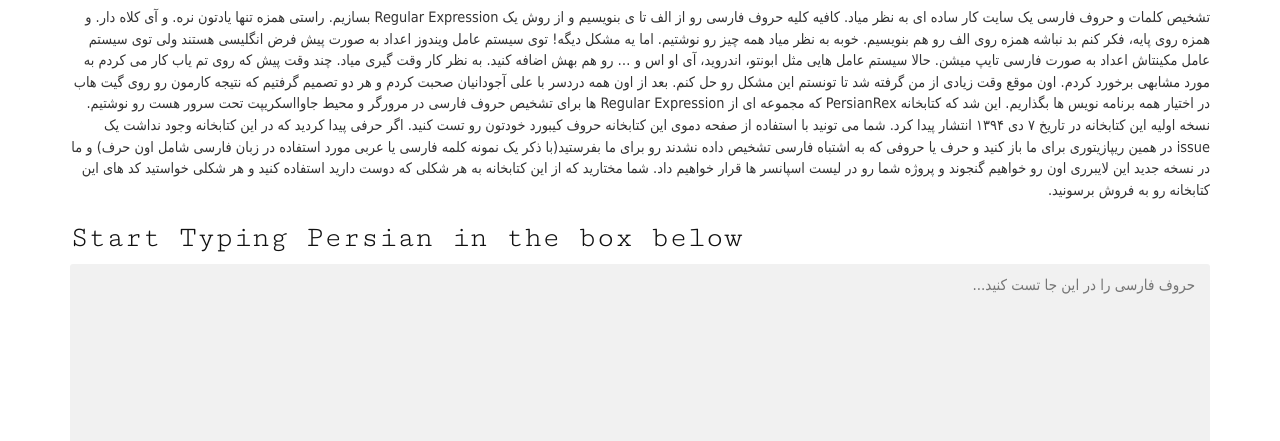
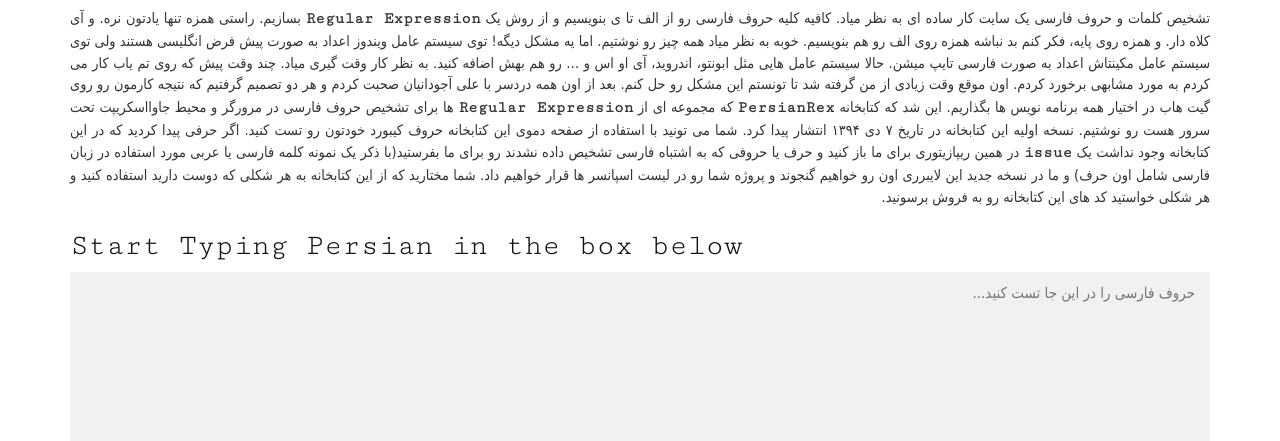
Before and after one commit to ImanMh/persianRex, a website: page index.html in a window 1280 px wide. Shown: the part 656-1097 px from the top of the page. Drawn offline with Linux system fonts and the light colour scheme; a web font is replaced by a local one.

Commit message:
style improvement

```diff
--- a/index.html
+++ b/index.html
@@ -23,9 +23,9 @@
 
   <div class="container">
     <h2>A few words with Persian users of this library</h2>
-    <p class="farsi">
-      تشخیص کلمات و حروف فارسی یک سایت کار ساده ای به نظر میاد. کافیه کلیه حروف فارسی رو از الف تا ی بنویسیم و از روش یک Regular Expression بسازیم. راستی همزه تنها یادتون نره. و آی کلاه دار. و همزه روی پایه، فکر کنم بد نباشه همزه روی الف رو هم بنویسیم. خوبه به نظر میاد همه چیز رو نوشتیم. اما یه مشکل دیگه! توی سیستم عامل ویندوز اعداد به صورت پیش فرض انگلیسی هستند ولی توی سیستم عامل مکینتاش اعداد به صورت فارسی تایپ میشن. حالا سیستم عامل هایی مثل ابونتو،‌ اندروید،‌ آی او اس و … رو هم بهش اضافه کنید. به نظر کار وقت گیری میاد. چند وقت پیش که روی تم یاب کار می کردم به مورد مشابهی برخورد کردم. اون موقع وقت زیادی از من گرفته شد تا تونستم این مشکل رو حل کنم. بعد از اون همه دردسر با علی آجودانیان صحبت کردم و هر دو تصمیم گرفتیم که نتیجه کارمون رو روی گیت هاب در اختیار همه برنامه نویس ها بگذاریم. این شد که کتابخانه PersianRex که مجموعه ای از Regular Expression ها برای تشخیص حروف فارسی در مرورگر و محیط جاوااسکریپت تحت سرور هست رو نوشتیم. نسخه اولیه این کتابخانه در تاریخ ۷ دی ۱۳۹۴ انتشار پیدا کرد.
-شما می تونید با استفاده از صفحه دموی این کتابخانه حروف کیبورد خودتون رو تست کنید. اگر حرفی پیدا کردید که در این کتابخانه وجود نداشت یک issue در همین ریپازیتوری برای ما باز کنید و حرف یا حروفی که به اشتباه فارسی تشخیص داده نشدند رو برای ما بفرستید(با ذکر یک نمونه کلمه فارسی یا عربی مورد استفاده در زبان فارسی شامل اون حرف) و ما در نسخه جدید این لایبرری اون رو خواهیم گنجوند و پروژه شما رو در لیست اسپانسر ها قرار خواهیم داد.
+    <p class="farsi justified">
+      تشخیص کلمات و حروف فارسی یک سایت کار ساده ای به نظر میاد. کافیه کلیه حروف فارسی رو از الف تا ی بنویسیم و از روش یک <span class="en">Regular Expression</span> بسازیم. راستی همزه تنها یادتون نره. و آی کلاه دار. و همزه روی پایه، فکر کنم بد نباشه همزه روی الف رو هم بنویسیم. خوبه به نظر میاد همه چیز رو نوشتیم. اما یه مشکل دیگه! توی سیستم عامل ویندوز اعداد به صورت پیش فرض انگلیسی هستند ولی توی سیستم عامل مکینتاش اعداد به صورت فارسی تایپ میشن. حالا سیستم عامل هایی مثل ابونتو،‌ اندروید،‌ آی او اس و … رو هم بهش اضافه کنید. به نظر کار وقت گیری میاد. چند وقت پیش که روی تم یاب کار می کردم به مورد مشابهی برخورد کردم. اون موقع وقت زیادی از من گرفته شد تا تونستم این مشکل رو حل کنم. بعد از اون همه دردسر با علی آجودانیان صحبت کردم و هر دو تصمیم گرفتیم که نتیجه کارمون رو روی گیت هاب در اختیار همه برنامه نویس ها بگذاریم. این شد که کتابخانه <span class="en">PersianRex</span> که مجموعه ای از <span class="en">Regular Expression</span> ها برای تشخیص حروف فارسی در مرورگر و محیط جاوااسکریپت تحت سرور هست رو نوشتیم. نسخه اولیه این کتابخانه در تاریخ ۷ دی ۱۳۹۴ انتشار پیدا کرد.
+شما می تونید با استفاده از صفحه دموی این کتابخانه حروف کیبورد خودتون رو تست کنید. اگر حرفی پیدا کردید که در این کتابخانه وجود نداشت یک <span class="en">issue</span> در همین ریپازیتوری برای ما باز کنید و حرف یا حروفی که به اشتباه فارسی تشخیص داده نشدند رو برای ما بفرستید(با ذکر یک نمونه کلمه فارسی یا عربی مورد استفاده در زبان فارسی شامل اون حرف) و ما در نسخه جدید این لایبرری اون رو خواهیم گنجوند و پروژه شما رو در لیست اسپانسر ها قرار خواهیم داد.
 
 شما مختارید که از این کتابخانه به هر شکلی که دوست دارید استفاده کنید و هر شکلی خواستید کد های این کتابخانه رو به فروش برسونید.
     </p>
--- a/styles/main.css
+++ b/styles/main.css
@@ -101,6 +101,10 @@ code {
   font-size: 0.9em;
 }
 
+.en {
+  font: 600 16px/1.5 "Cutive Mono", "Courier New", "Helvetica Neue", Helvetica, FangSong, STFangsong, sans-serif;
+}
+
 /*Prism overwrites*/
 .container code[class*="language-"], code {
   background-color: #F4F6F7;
@@ -109,3 +113,7 @@ code {
 .sponsor img {
   max-width: 100%;
 }
+
+.justified {
+  text-align: justify;
+}
```
